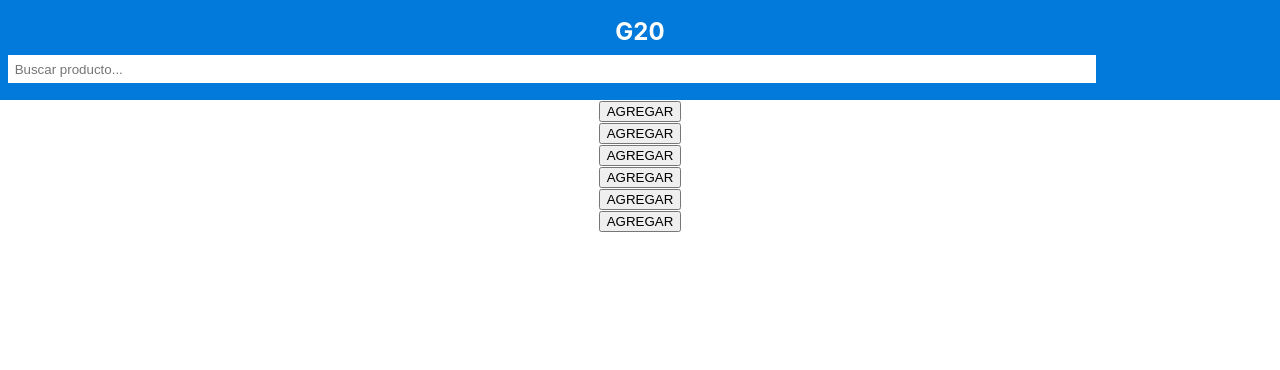
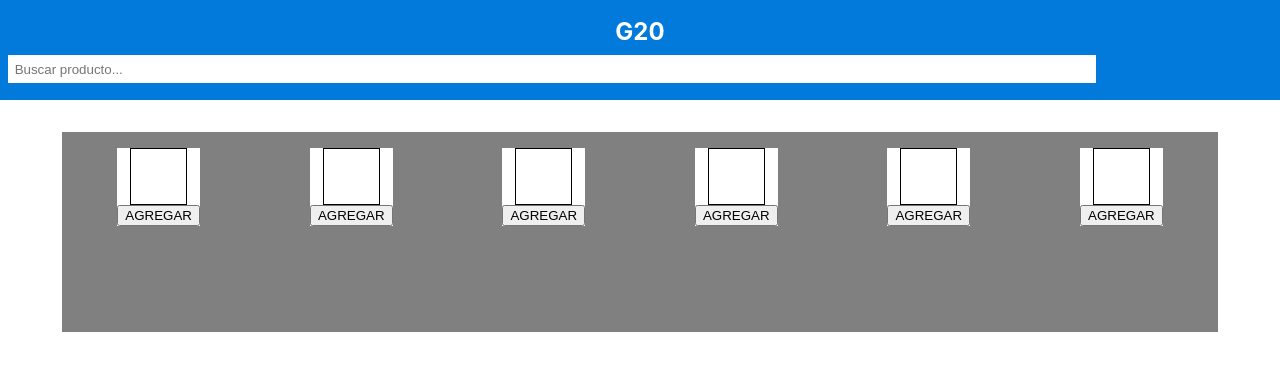
Before and after one commit to No-Country/C2-G20, a React (Create React App) app in the folder frontend/: page / in a window 1280 px wide. Shown: the top 370 px of the page. Built offline with nearby package versions, Linux system fonts and the light colour scheme; some icons are missing.

Commit message:
fix anything

```diff
--- a/frontend/src/App.css
+++ b/frontend/src/App.css
@@ -66,3 +66,41 @@ header > div > h2 {
   padding: 0.5em;
   border: none;
 }
+
+
+.section-retail {
+  margin: 2em;
+  display: flex;
+  flex-direction: column;
+  align-items: center;
+  justify-content: center;
+}
+
+.retail-box-container {
+  background-color: gray;
+  display: grid;
+  grid-template-columns: repeat(auto-fit, minmax(80px, 1fr));
+  gap: 0;
+  justify-items: center;
+  align-items: center;
+  width: 95%;
+  padding-bottom: 90px;
+}
+
+.retail-box-image {
+  height: 55px;
+  width: 55px;
+  border-color: black;
+  border-style: solid;
+  border-width: 1px;
+}
+
+.retail-box {
+  background-color: white;
+  margin: 1em;
+  height: auto;
+  display: flex;
+  flex-direction: column;
+  justify-content: center;
+  align-items: center;
+}
```
